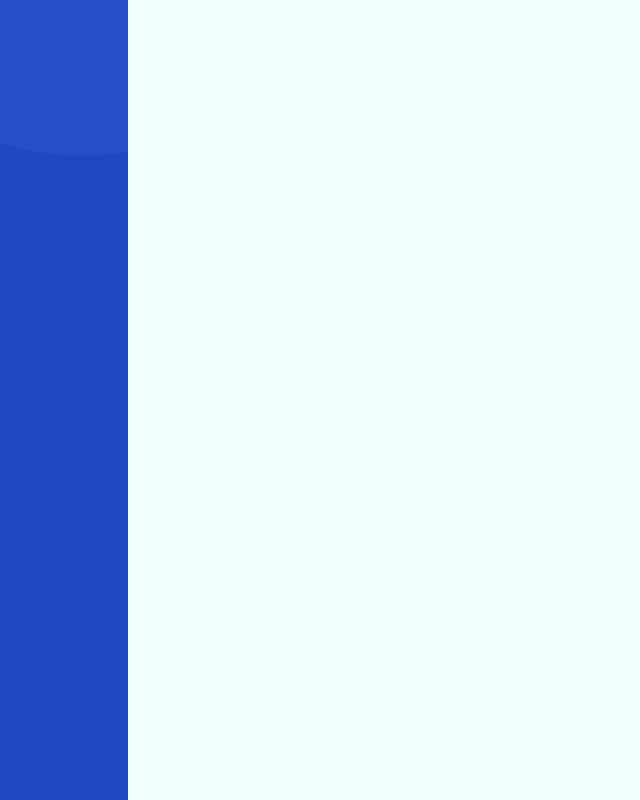
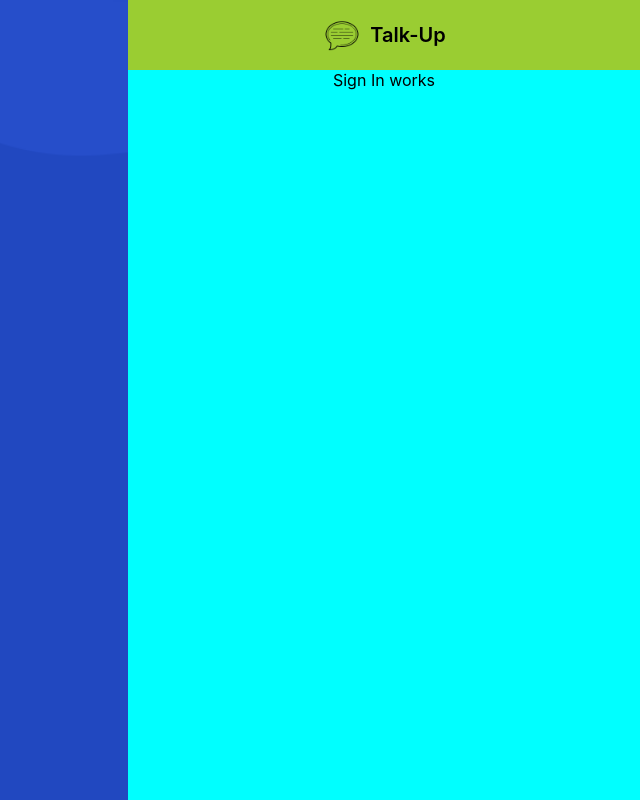
Before and after one commit to rizwankazi661/Talk-Up, a React (Create React App) app in the folder frontend/: page / in a window 1280 px wide. Shown: the whole page, without its empty margins (640-1280 px from the left). Built offline with nearby package versions, Linux system fonts and the light colour scheme.

Commit message:
feat: fi

```diff
--- a/frontend/src/Pages/Auth/Auth.module.css
+++ b/frontend/src/Pages/Auth/Auth.module.css
@@ -1,3 +1,7 @@
+:root {
+    --size: 40px;
+}
+
 .main_container {
     height: 100%;
     width: 100%;
@@ -17,6 +21,36 @@
     height: 100%;
     background-color: azure;
 }
+
+/* Header Section */
+
+.header {
+    display: flex;
+    align-items: center;
+    justify-content: center;
+    gap: 8px;
+    background-color: yellowgreen;
+    height: 70px;
+}
+
+.logo {
+    height: var(--size);
+    width: var(--size);
+}
+
+.title {
+    font-size: 20px;
+    font-weight: 600;
+}
+
+/* Content Section */
+
+.content {
+    height: calc((100% - 70px));
+    background-color: aqua;
+}
+
+
 
 /* Media Queries */
 
--- a/frontend/src/Pages/Auth/Auth.tsx
+++ b/frontend/src/Pages/Auth/Auth.tsx
@@ -1,11 +1,23 @@
 import React from 'react'
 import styles from './Auth.module.css'
+import logo from '../../assets/png/logo.png'
+import texts from '../../constants/en.json';
+import SignIn from './SignIn/SignIn';
 
 function Auth() {
     return (
         <div className={styles.main_container}>
             <div className={styles.left_container}></div>
-            <div className={styles.right_container}></div>
+            <div className={styles.right_container}>
+                <div className={styles.header}>
+                    <img src={logo} alt="app-logo" className={styles.logo} />
+                    <div className={styles.title}>{texts.appTitle}</div>
+                </div>
+                <div className={styles.content}>
+                    <SignIn />
+                </div>
+                <div className={styles.footer}></div>
+            </div>
         </div>
     )
 }
--- /dev/null
+++ b/frontend/src/constants/en.json
@@ -0,0 +1,6 @@
+{
+  "appTitle": "Talk-Up",
+  "auth": {
+	"signIn": {}
+  }
+}
```
Also changed, not shown: frontend/src/assets/png/logo.png (added).
